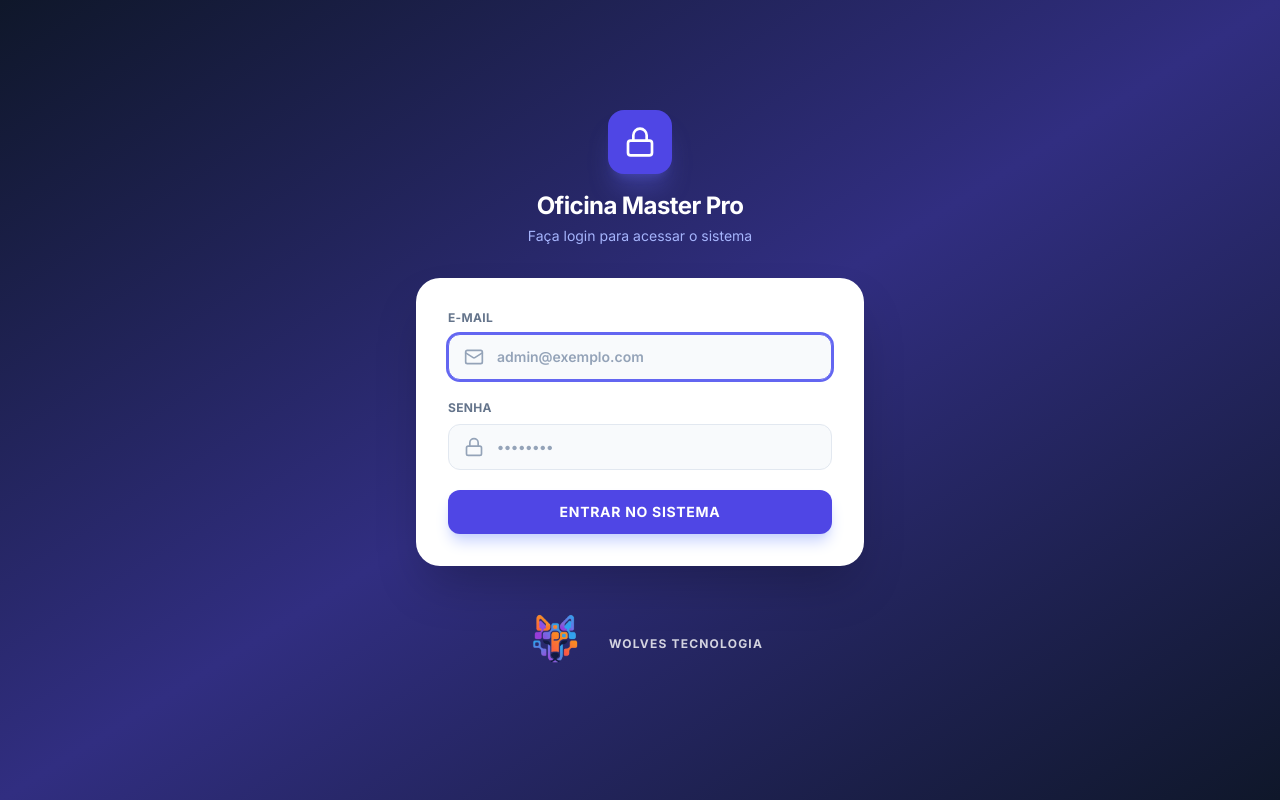
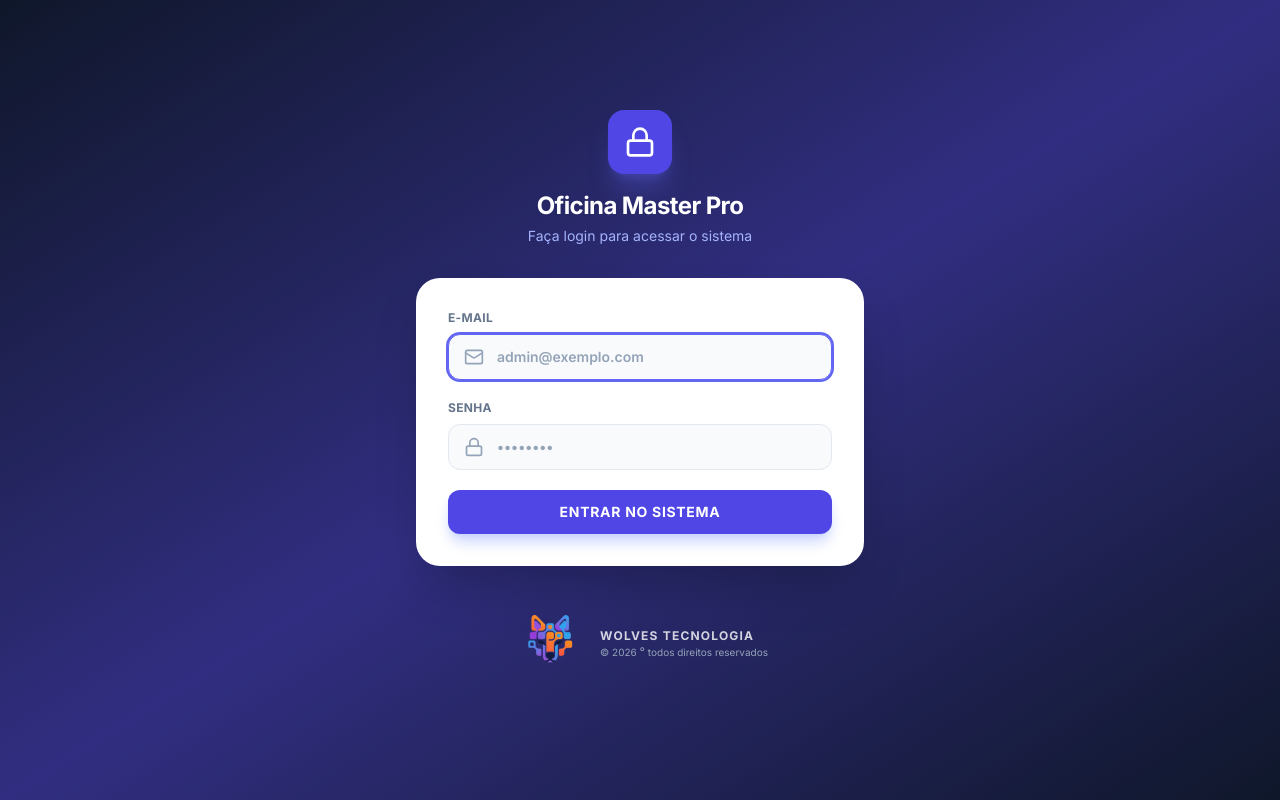
Before and after one commit to williambmxer-sketch/kell, a React (Vite) app: page / in a window 1280 px wide. Built offline with nearby package versions, Linux system fonts and the light colour scheme; no server answers; the database is empty.

Commit message:
Update Login footer: stack text and add copyright

```diff
--- a/components/Login.tsx
+++ b/components/Login.tsx
@@ -130,9 +130,14 @@ const Login: React.FC<LoginProps> = ({ onSuccess }) => {
                 </div>
 
                 {/* Footer */}
-                <div className="flex items-center justify-center gap-3 mt-8">
+                <div className="flex items-center justify-center gap-2 mt-8">
                     <img src="/WOLVES_TRANSPARENT.png" alt="Wolves Tecnologia" className="w-20 h-auto object-contain" />
-                    <span className="text-white text-xs font-bold tracking-widest uppercase text-opacity-80">WOLVES tecnologia</span>
+                    <div className="flex flex-col items-start leading-tight">
+                        <span className="text-white text-xs font-bold tracking-widest uppercase text-opacity-80">WOLVES tecnologia</span>
+                        <span className="text-slate-400 text-[10px] items-center gap-1">
+                            © 2026 <span className="text-xs">°</span> todos direitos reservados
+                        </span>
+                    </div>
                 </div>
             </div>
         </div>
```
